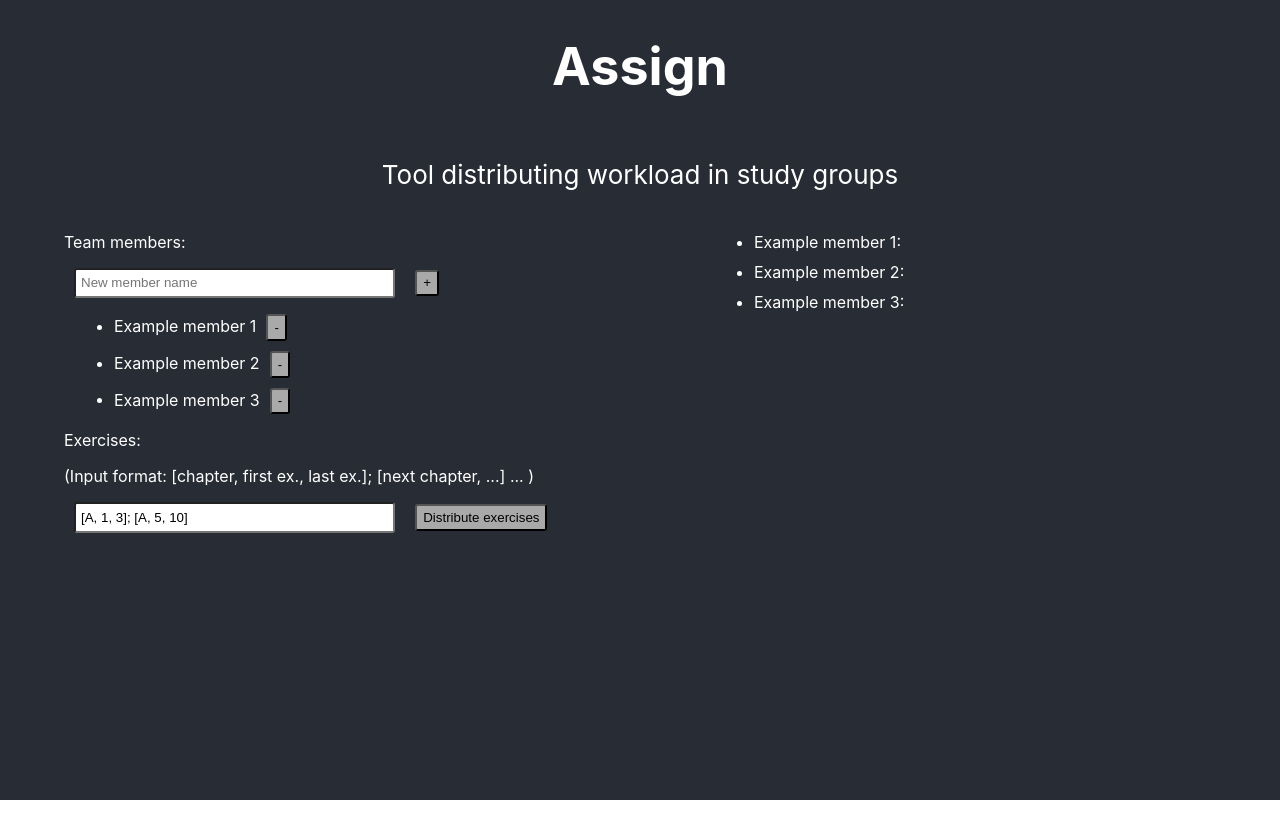
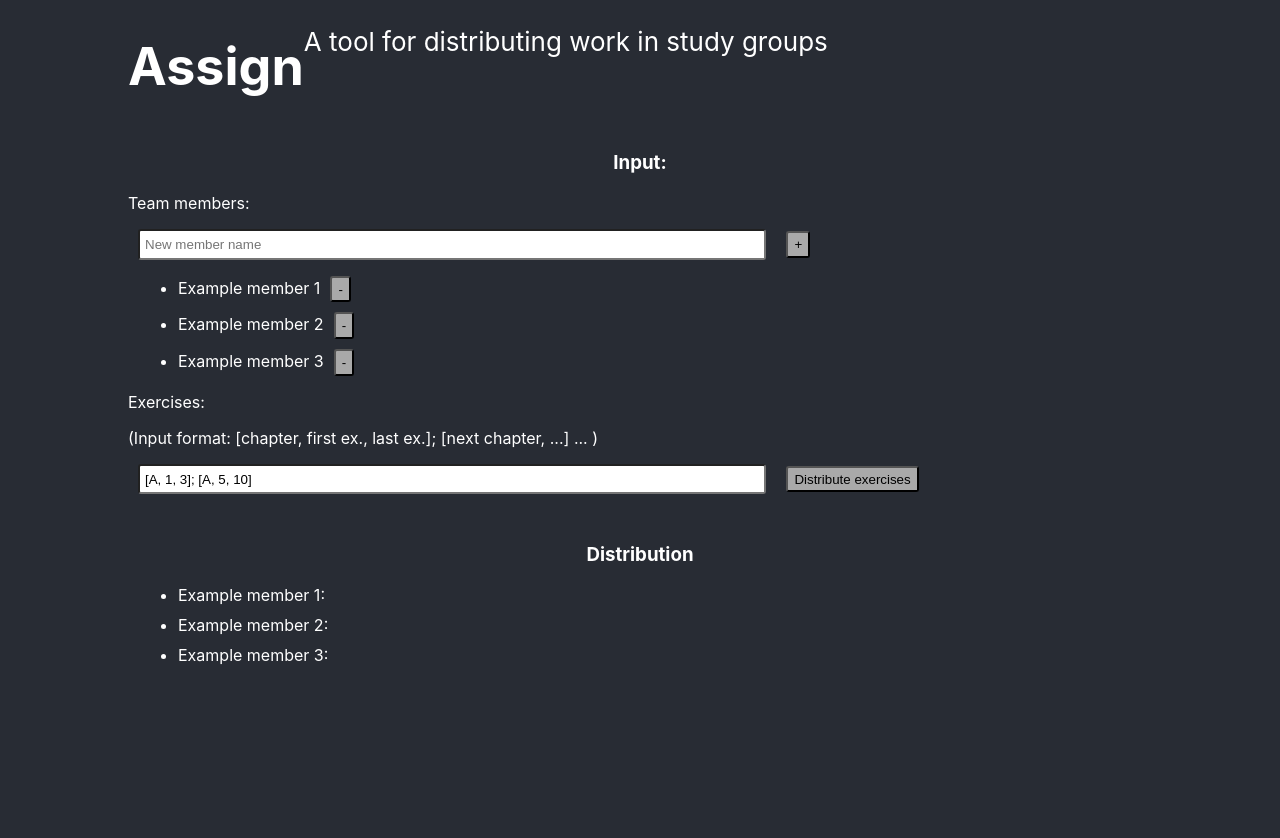
Before and after one commit to SergheiMihailov/assign, a React (Create React App) app: page / in a window 1280 px wide. Shown: the top 838 px of the page. Before the commit the page ends 800 px from the top, so only its background shows below. Built offline with nearby package versions, Linux system fonts and the light colour scheme.

Commit message:
Changed app look and logo

```diff
--- a/src/App.css
+++ b/src/App.css
@@ -12,9 +12,8 @@
 .App-header {
   min-height: 10%;
   display: flex;
-  flex-direction: column;
-  align-items: center;
-  justify-content: center;
+  flex-direction: row;
+  padding-left: 10%;
   font-size: calc(10px + 2vmin);
 }
 
@@ -24,7 +23,7 @@
 
 .IO-box{
   display: flex;
-  flex-direction: row;
+  flex-direction: column;
 }
 
 .Input{
--- a/src/App.js
+++ b/src/App.js
@@ -22,12 +22,13 @@ class App extends Component {
         <header className="App-header">
           <h1 className="App-title"> Assign </h1>
           <p>
-            Tool distributing workload in study groups
+            A tool for distributing work in study groups
           </p>
 
         </header>
         <div className="IO-box">
           <div className="Input">
+            <h3> Input: </h3>
             <Form
               pushStateUp = {(exesList, members) =>
                 this.setState({
@@ -38,6 +39,7 @@ class App extends Component {
             />
           </div>
           <div className="Output">
+            <h3> Distribution </h3>
             <Distribution
               className = "Distribution"
               exercises = {this.state.exercises}
```
